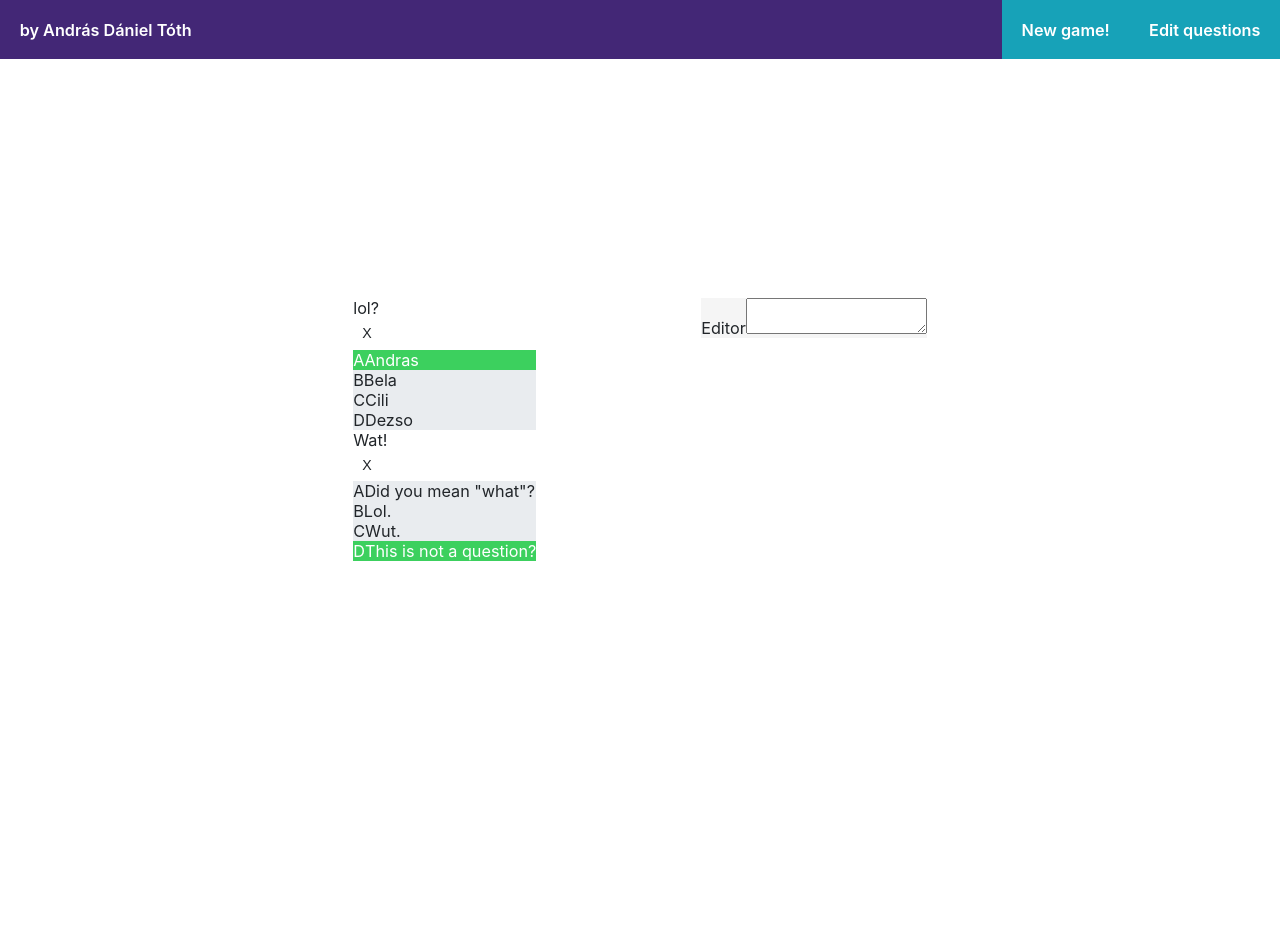
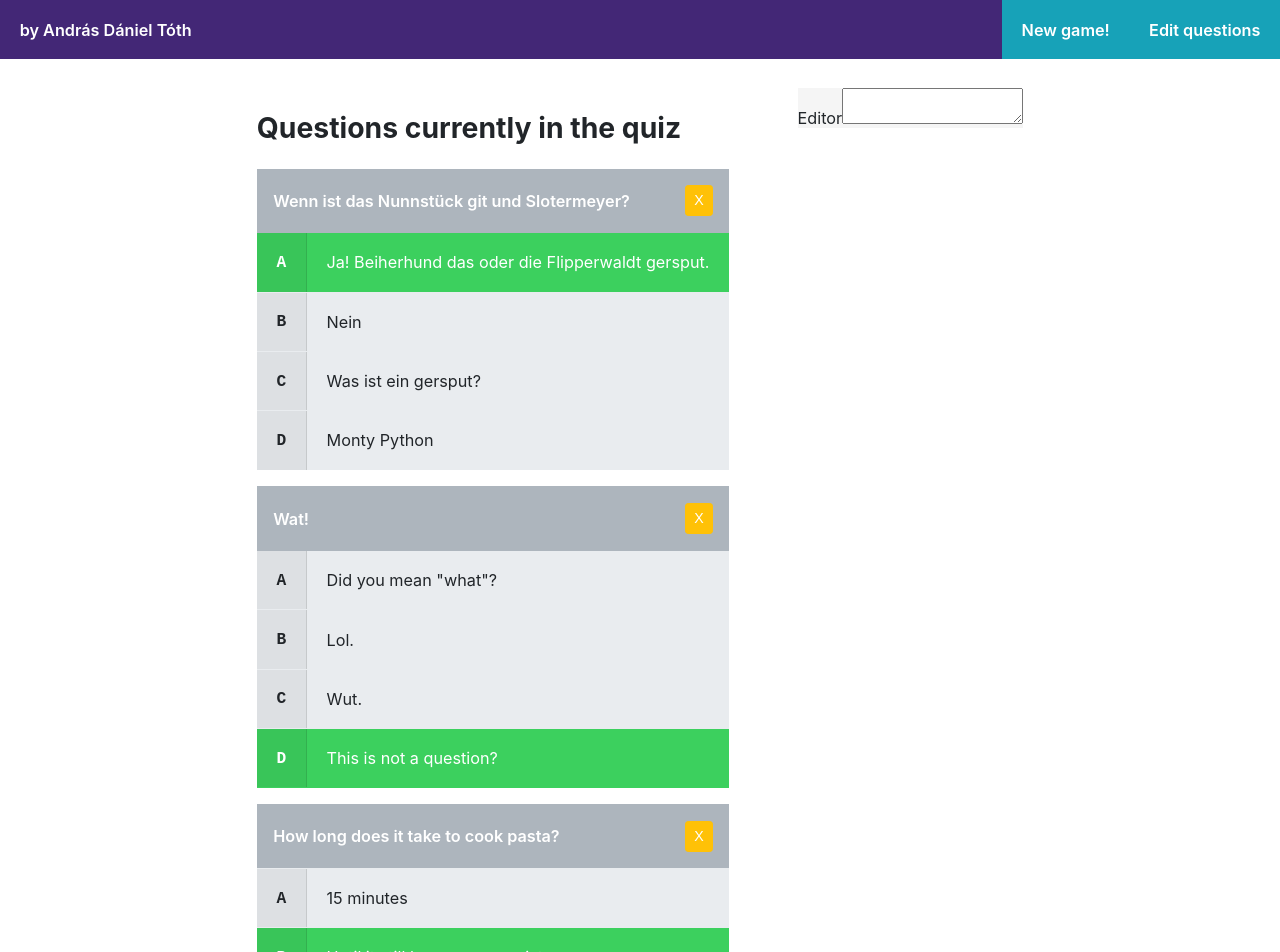
Before and after one commit to latobibor/icf-homework, a React (Create React App) app: page /edit in a window 1280 px wide. Shown: the top 952 px of the page. Before the commit the page ends 800 px from the top, so only its background shows below. Built offline with nearby package versions, Linux system fonts and the light colour scheme.

Commit message:
add title to question list

```diff
--- a/src/components/editor-page/question-list.tsx
+++ b/src/components/editor-page/question-list.tsx
@@ -1,17 +1,18 @@
 import React from 'react';
-import { AnswerIndex, QuestionProps, AnswerProps } from '../../shared-models/types';
+import { AnswerIndex, QuestionProps } from '../../shared-models/types';
+import { QuestionListItem } from './question-list-item';
 
 const dummyQuestions: QuestionProps[] = [
   {
-    question: 'lol?',
+    question: 'Wenn ist das Nunnstück git und Slotermeyer?',
     answers: {
       [AnswerIndex.A]: {
-        text: 'Andras',
+        text: 'Ja! Beiherhund das oder die Flipperwaldt gersput.',
         isRight: true,
       },
-      [AnswerIndex.B]: { text: 'Bela' },
-      [AnswerIndex.C]: { text: 'Cili' },
-      [AnswerIndex.D]: { text: 'Dezso' },
+      [AnswerIndex.B]: { text: 'Nein' },
+      [AnswerIndex.C]: { text: 'Was ist ein gersput?' },
+      [AnswerIndex.D]: { text: 'Monty Python' },
     },
   },
   {
@@ -26,48 +27,27 @@ const dummyQuestions: QuestionProps[] = [
       [AnswerIndex.A]: { text: 'Did you mean "what"?' },
     },
   },
+  {
+    question: 'How long does it take to cook pasta?',
+    answers: {
+      [AnswerIndex.B]: {
+        text: 'Until it still has some consistency',
+        isRight: true,
+      },
+      [AnswerIndex.C]: { text: '5 minutes' },
+      [AnswerIndex.D]: { text: '10 minutes' },
+      [AnswerIndex.A]: { text: '15 minutes' },
+    },
+  },
 ];
 
 export function QuestionList() {
   return (
     <div className="questions-list">
+      <h2>Questions currently in the quiz</h2>
       {dummyQuestions.map(({ question, answers }) => (
-        <QuestionItem question={question} answers={answers} key={question} />
+        <QuestionListItem question={question} answers={answers} key={question} />
       ))}
     </div>
   );
 }
-
-function QuestionItem({ question, answers }: QuestionProps) {
-  return (
-    <div className="question-item">
-      <div className="question-header">
-        <div>{question}</div>
-        <div className="delete">
-          <button className="btn btn-sm">X</button>
-        </div>
-      </div>
-      <div className="answer-list">
-        {Object.keys(answers)
-          .sort()
-          .map((key) => (
-            <AnswerItem label={key} answer={answers[key as AnswerIndex]} key={key} />
-          ))}
-      </div>
-    </div>
-  );
-}
-
-interface AnswerItemProps {
-  label: string;
-  answer: AnswerProps;
-}
-
-function AnswerItem({ label, answer: { isRight, text } }: AnswerItemProps) {
-  return (
-    <div className={`answer${isRight ? ' right' : ''}`}>
-      <label>{label}</label>
-      {text}
-    </div>
-  );
-}
```
